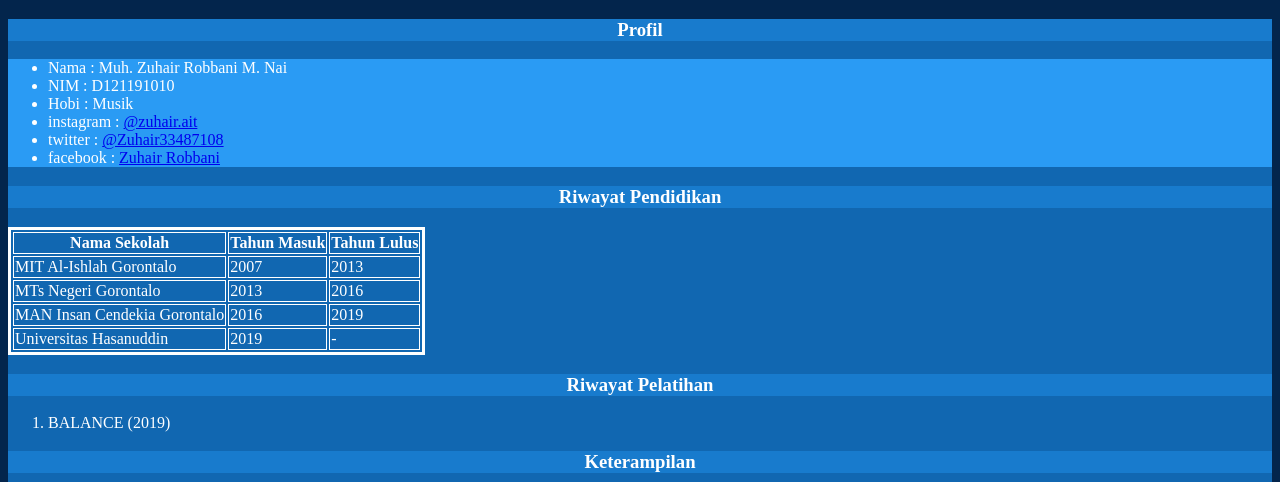
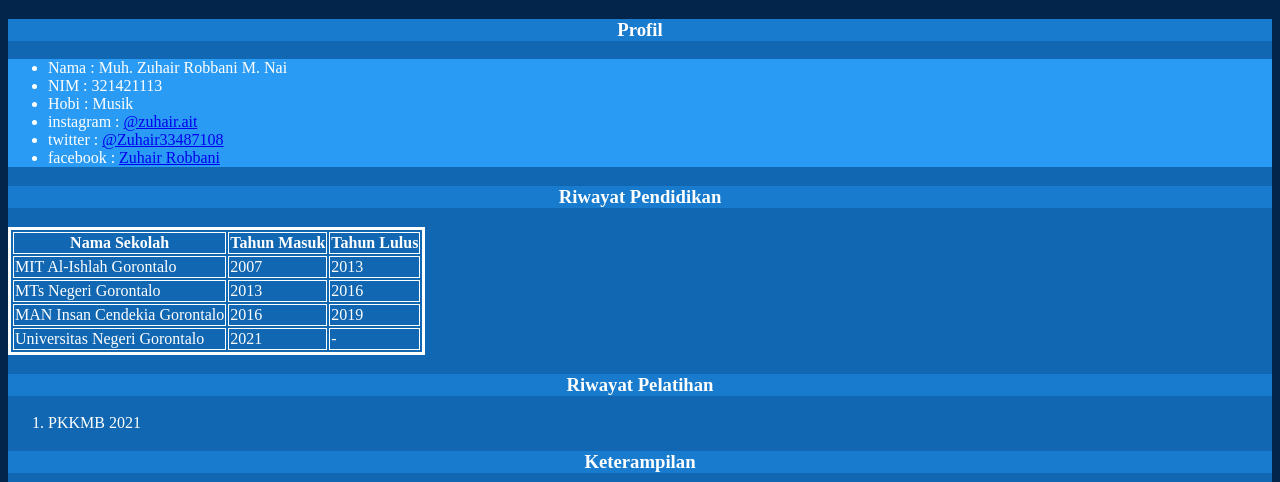
Before and after one commit to zuhair010/zuhair010.github.io, a plain HTML site: page index.html in a window 1280 px wide. Shown: the top 482 px of the page. Drawn offline with Linux system fonts and the light colour scheme.

Commit message:
Update index.html

```diff
--- a/index.html
+++ b/index.html
@@ -1,14 +1,14 @@
 <!DOCTYPE html>
 <html>
 <head>
-    <title>Tugas 1</title>
+    <title>Data Diri</title>
 </head>
 <link rel="stylesheet" href="style.css">
 <body>
     <h3>Profil</h3>
     <ul>
         <li>Nama : Muh. Zuhair Robbani M. Nai</li>
-        <li>NIM : D121191010</li>
+        <li>NIM : 321421113</li>
         <li>Hobi : Musik</li>
         <li>instagram : <a href="https://www.instagram.com/zuhair.ait/" target="_blank">@zuhair.ait</a></li>
         <li>twitter : <a href="https://twitter.com/Zuhair33487108?s=09" target="_blank">@Zuhair33487108</a></li>
@@ -37,14 +37,14 @@
             <td>2019</td>
         </tr>
         <tr>
-            <td>Universitas Hasanuddin</td>
-            <td>2019</td>
+            <td>Universitas Negeri Gorontalo</td>
+            <td>2021</td>
             <td>-</td>
         </tr>
     </table>
     <h3>Riwayat Pelatihan</h3>
     <ol>
-        <li>BALANCE (2019)</li>
+        <li>PKKMB 2021</li>
     </ol>
     <h3>Keterampilan</h3>
     <ul>
```
